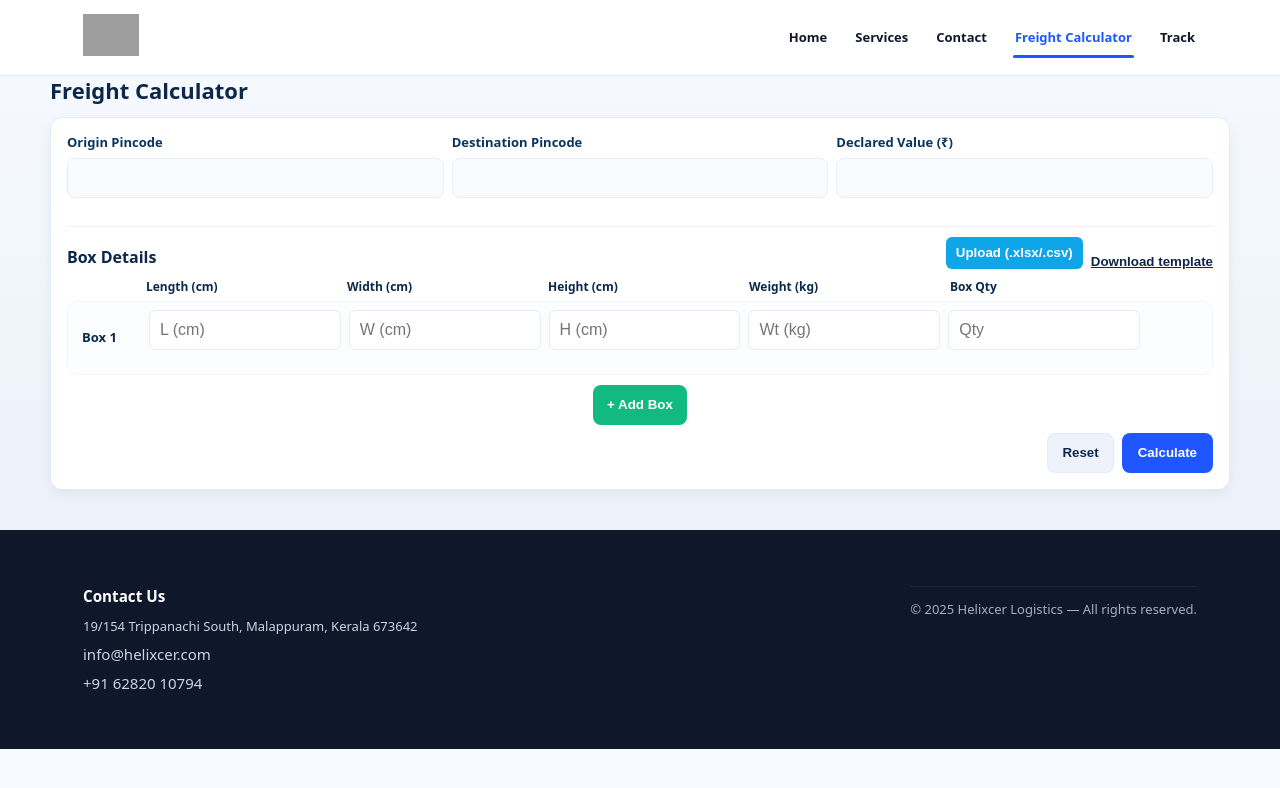
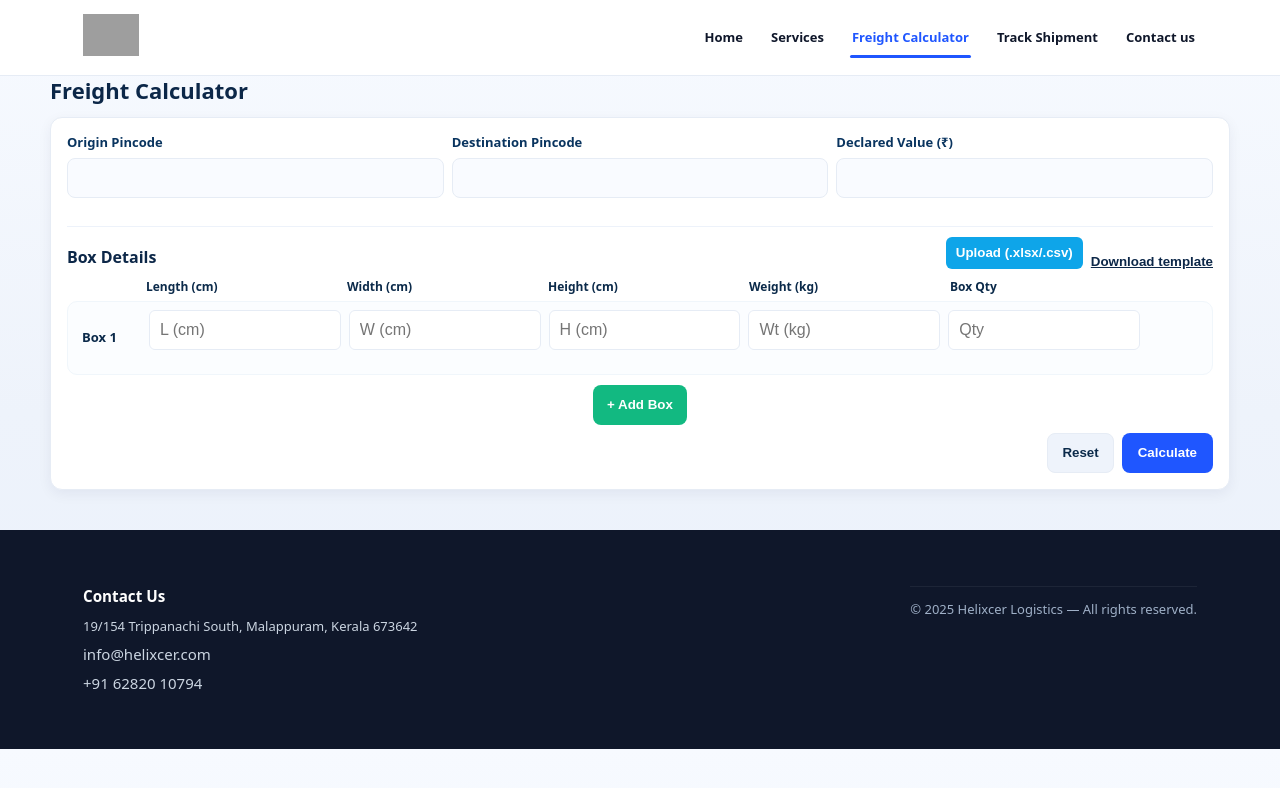
Before and after one commit to nisaran/helixcer-logistics, a Jekyll site: the page built from calculator/index.html, in a window 1280 px wide. Shown: the top 788 px of the page. Built offline with Jekyll 4.4.1, drawn with Linux system fonts in a browser that asks for light colours; grey boxes are pictures that could not be loaded.

Commit message:
Update header.html

```diff
--- a/_includes/header.html
+++ b/_includes/header.html
@@ -19,9 +19,9 @@
       <ul>
         <li><a href="{{ site.baseurl }}/" {% if page.url == "/" %}class="active"{% endif %}>Home</a></li>
         <li><a href="{{ site.baseurl }}/#services">Services</a></li>
-        <li><a href="{{ site.baseurl }}/contact/" {% if page.url == "/contact/" %}class="active"{% endif %}>Contact</a></li>
         <li><a href="{{ site.baseurl }}/calculator/" {% if page.url == "/calculator/" %}class="active"{% endif %}>Freight Calculator</a></li>
-        <li><a href="{{ site.baseurl }}/track/" {% if page.url == "/track/" %}class="active"{% endif %}>Track</a></li>
+        <li><a href="{{ site.baseurl }}/track/" {% if page.url == "/track/" %}class="active"{% endif %}>Track Shipment</a></li>
+        <li><a href="{{ site.baseurl }}/contact/" {% if page.url == "/contact/" %}class="active"{% endif %}>Contact us</a></li>
       </ul>
     </nav>
 
```
